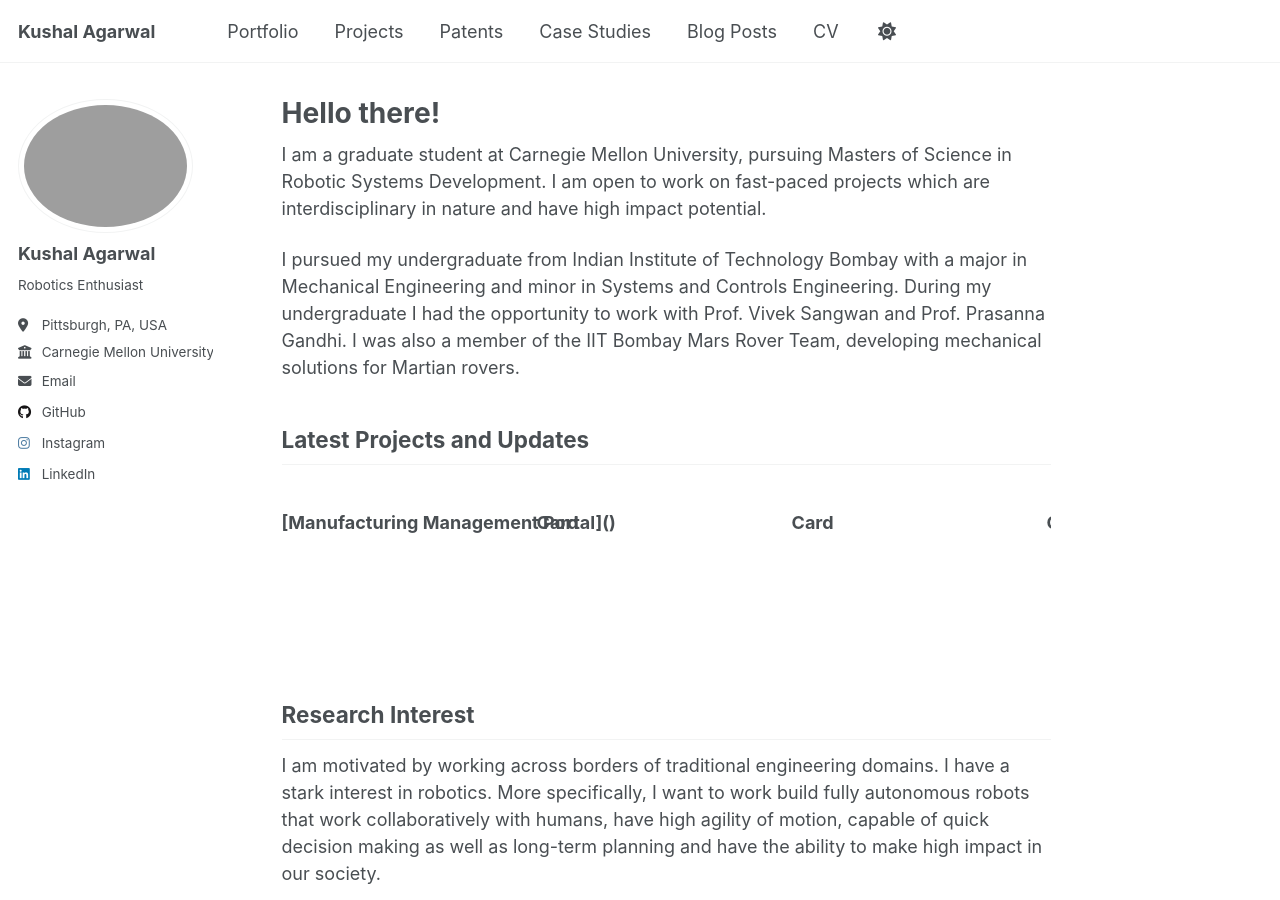
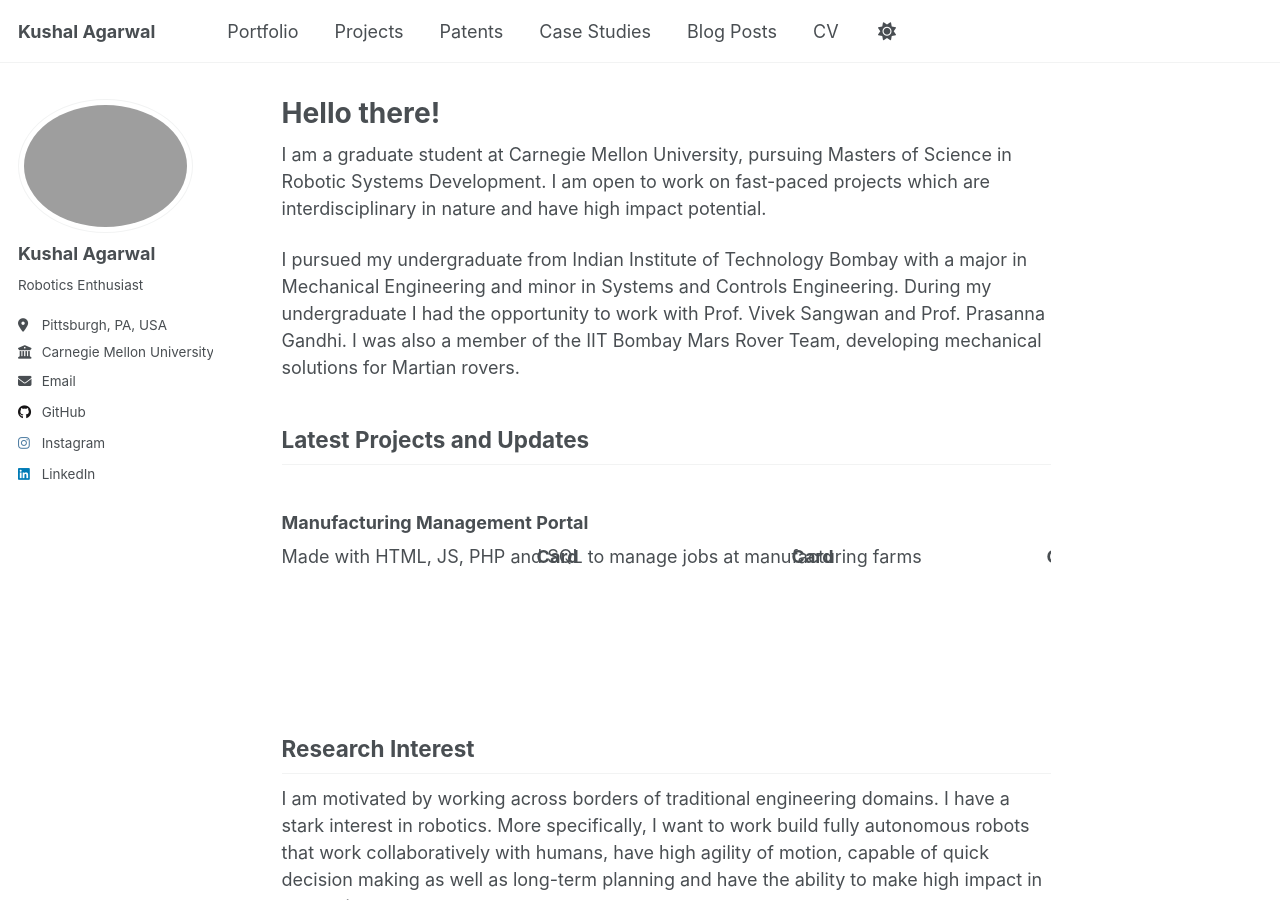
Before and after one commit to kushal-a/kushal-a.github.io, a Jekyll site: the page built from _pages/about.md, in a window 1280 px wide and 900 px high. Built offline with Jekyll 4.4.1, drawn with Linux system fonts in a browser that asks for light colours; a script that is not in the unit is left out.

Commit message:
Update about.md

```diff
--- a/_pages/about.md
+++ b/_pages/about.md
@@ -13,13 +13,13 @@ I pursued my undergraduate from Indian Institute of Technology Bombay with a maj
 
 ## Latest Projects and Updates
 <div class="scrolling-wrapper">
-  <div class="card"><h3>[Manufacturing Management Portal]()</h3></div>
-  <div class="card"><h3>Card</h3></div>
-  <div class="card"><h3>Card</h3></div>
-  <div class="card"><h3>Card</h3></div>
-  <div class="card"><h3>Card</h3></div>
-  <div class="card"><h3>Card</h3></div>
-  <div class="card"><h3>Card</h3></div>
+  <div class="card">
+    <h3> Manufacturing Management Portal </h3>
+    <p> Made with HTML, JS, PHP and SQL to manage jobs at manufacturing farms </p>
+  </div>
+  <div class="card">
+    <h3>Card</h3>
+  </div>
   <div class="card"><h3>Card</h3></div>
   <div class="card"><h3>Card</h3></div>
 </div>
```
